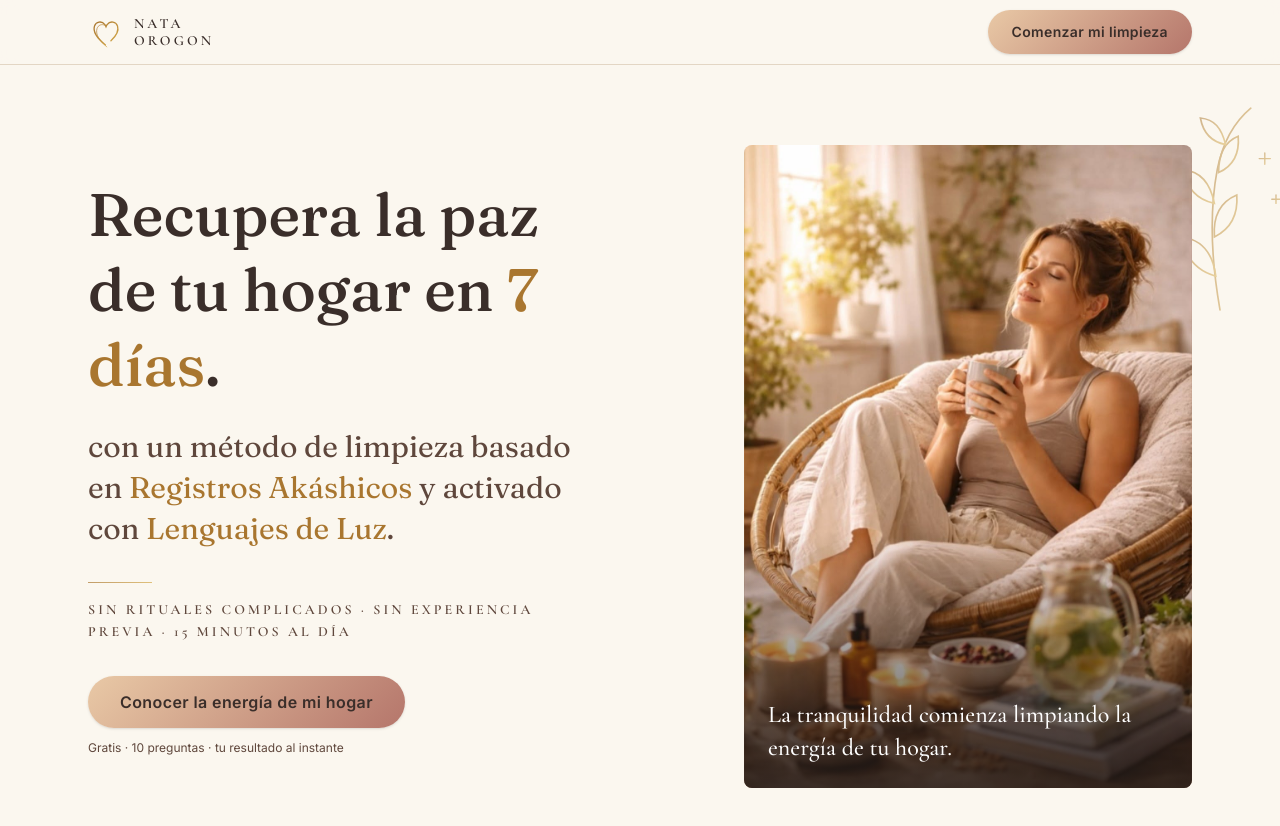
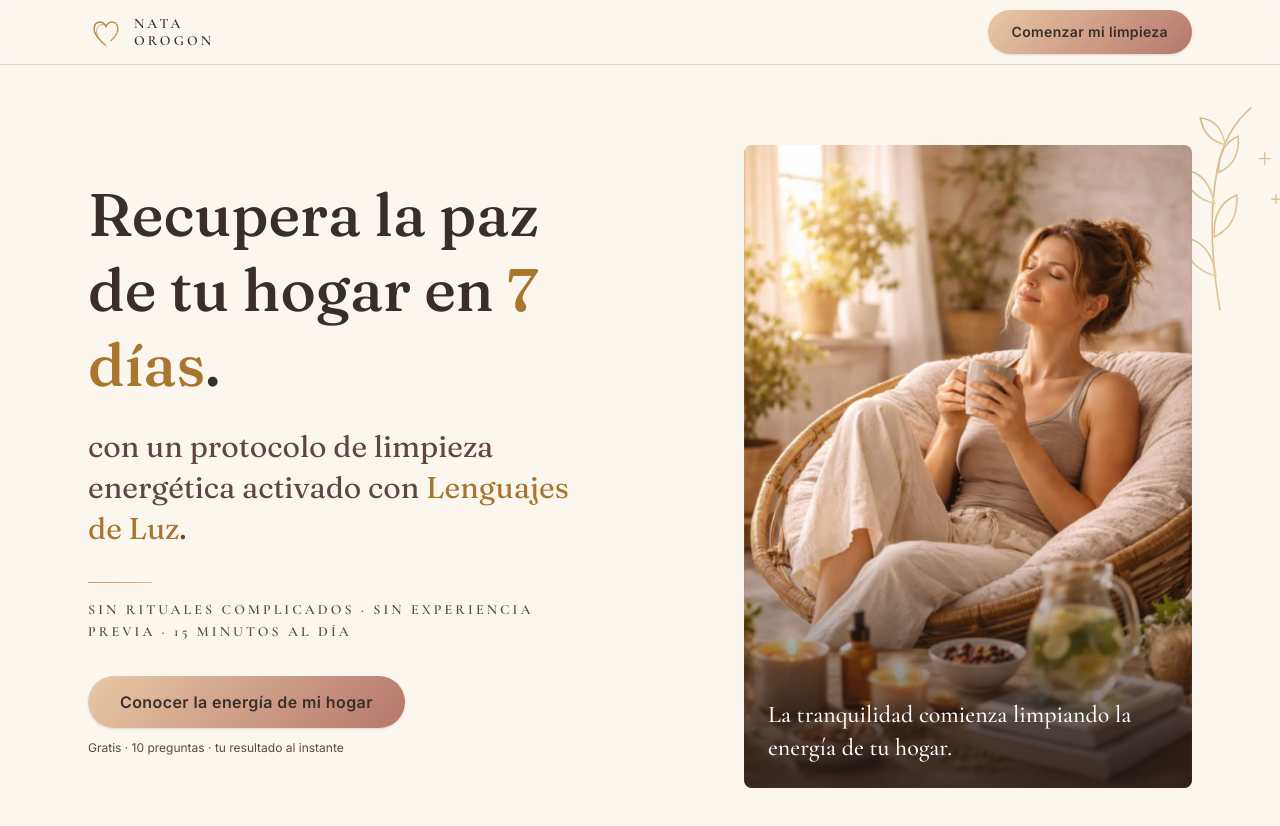
Before and after one commit to nataorogon/limpieza-energetica-hogar, a Next.js app: page / in a window 1280 px wide. Shown: the top 826 px of the page. Built offline with nearby package versions, Linux system fonts and the light colour scheme.

Commit message:
Actualizacion de promesa de valor

```diff
--- a/src/components/energetica/Hero.tsx
+++ b/src/components/energetica/Hero.tsx
@@ -30,9 +30,7 @@ export default function Hero() {
           {/* 24px mínimo: el dorado de marca da 3.66:1 sobre el fondo crema, que
               cumple AA solo como texto grande (≥24px). A 20px incumpliría. */}
           <p className="mt-6 max-w-lg font-display text-2xl leading-snug text-on-surface-variant lg:text-3xl">
-            con un método de limpieza basado en{" "}
-            <em className="not-italic text-secondary">Registros Akáshicos</em> y
-            activado con{" "}
+            con un protocolo de limpieza energética activado con{" "}
             <em className="not-italic text-secondary">Lenguajes de Luz</em>.
           </p>
 
```
